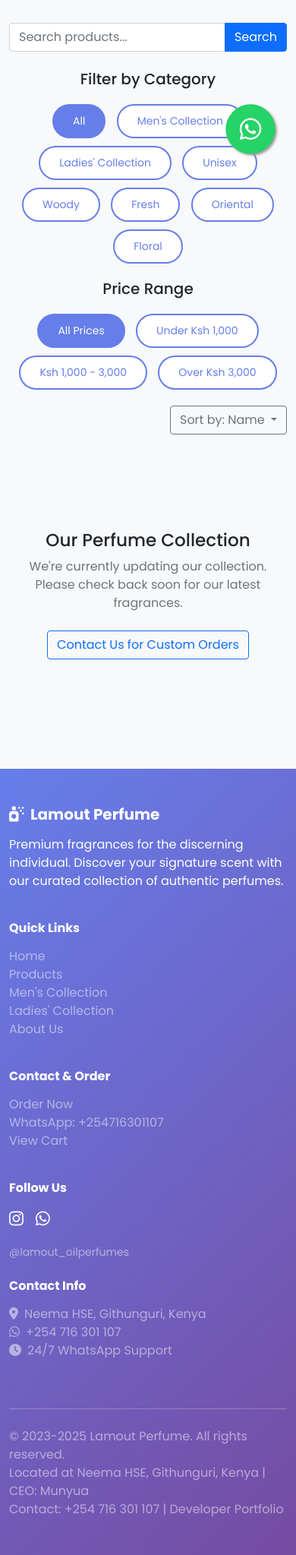
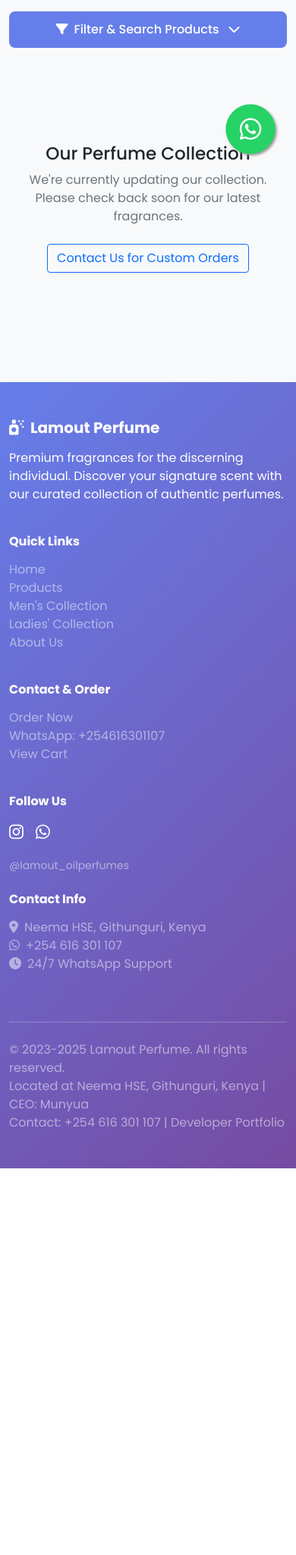
Before and after one commit to kb-diplo/Lamout-perfumes, a Django app: page /catalog/products/ in a window 390 px wide. Shown: the part 524-2571 px from the top of the page at 76% size. After the commit the page ends 2062 px from the top, so only its background shows below. Run offline with Django 3.2, Linux system fonts and the light colour scheme; data that the repository does not hold is empty; some libraries are stand-ins or nearby versions.

Commit message:
feat: Improve mobile UX and WhatsApp integration
Mobile Filter Improvements:
- Convert sticky filter to collapsible dropdown on mobile
- Add toggle button with chevron animation
- Prevent filter overlay blocking product scrolling
- Keep desktop sticky behavior intact

WhatsApp Integration:
- Add starter messages to all WhatsApp links
- Update phone number to +254616301107 consistently
- Context-specific messages for different touchpoints:
  * General inquiries from floating button
  * Order assistance from footer links
  * Customer support from contact info
  * Instagram referrals from social links

```diff
--- a/templates/base.html
+++ b/templates/base.html
@@ -169,7 +169,7 @@
     {% block content %}{% endblock %}
 
     <!-- WhatsApp Floating Button -->
-    <a href="https://wa.me/254716301107" class="whatsapp-float" target="_blank" aria-label="Contact us on WhatsApp">
+    <a href="https://wa.me/254616301107?text=Hello%20Lamout%20Perfume!%20I%27m%20interested%20in%20your%20products.%20Can%20you%20help%20me%20with%20my%20order%3F" class="whatsapp-float" target="_blank" aria-label="Contact us on WhatsApp">
         <i class="fab fa-whatsapp"></i>
     </a>
 
@@ -204,7 +204,7 @@
             <h6 class="fw-bold mb-3">Contact & Order</h6>
             <ul class="list-unstyled">
               <li><a href="{% url 'catalog:contact_form' %}" class="text-white-50 text-decoration-none">Order Now</a></li>
-              <li><a href="https://wa.me/254716301107" class="text-white-50 text-decoration-none">WhatsApp: +254716301107</a></li>
+              <li><a href="https://wa.me/254616301107?text=Hello%20Lamout%20Perfume!%20I%20need%20help%20with%20placing%20an%20order." class="text-white-50 text-decoration-none">WhatsApp: +254616301107</a></li>
               <li><a href="{% url 'catalog:view_cart' %}" class="text-white-50 text-decoration-none">View Cart</a></li>
             </ul>
           </div>
@@ -214,7 +214,7 @@
 
             <div class="d-flex gap-3 mb-3">
               <a href="https://www.instagram.com/lamout_oilperfumes?igsh=MTc2YzZxa3hka2lqcg==" target="_blank" class="text-white fs-4"><i class="fab fa-instagram"></i></a>
-              <a href="https://wa.me/254716301107" class="text-white fs-4"><i class="fab fa-whatsapp"></i></a>
+              <a href="https://wa.me/254616301107?text=Hello%20Lamout%20Perfume!%20I%20found%20you%20on%20Instagram%20and%20I%27m%20interested%20in%20your%20perfumes." class="text-white fs-4"><i class="fab fa-whatsapp"></i></a>
             </div>
             <p class="small mb-0">
               <a href="https://www.instagram.com/lamout_oilperfumes" target="_blank" class="text-white-50 text-decoration-none">
@@ -227,7 +227,7 @@
             <h6 class="fw-bold mb-3">Contact Info</h6>
             <ul class="list-unstyled">
               <li class="text-white-50"><i class="fas fa-map-marker-alt me-2"></i>Neema HSE, Githunguri, Kenya</li>
-              <li><a href="https://wa.me/254716301107" class="text-white-50 text-decoration-none"><i class="fab fa-whatsapp me-2"></i>+254 716 301 107</a></li>
+              <li><a href="https://wa.me/254616301107?text=Hello%20Lamout%20Perfume!%20I%20need%20customer%20support." class="text-white-50 text-decoration-none"><i class="fab fa-whatsapp me-2"></i>+254 616 301 107</a></li>
               <li class="text-white-50"><i class="fas fa-clock me-2"></i>24/7 WhatsApp Support</li>
             </ul>
           </div>
@@ -241,7 +241,7 @@
           </div>
           <div class="col-md-6 text-md-end">
             <p class="mb-0 text-white-50">Located at Neema HSE, Githunguri, Kenya | CEO: Munyua</p>
-            <p class="mb-0 text-white-50">Contact: <a href="https://wa.me/254716301107" class="text-white-50 text-decoration-none">+254 716 301 107</a> | <a href="https://mbugualawrence.pythonanywhere.com" target="_blank" class="text-white-50 text-decoration-none">Developer Portfolio</a></p>
+            <p class="mb-0 text-white-50">Contact: <a href="https://wa.me/254616301107?text=Hello%20Lamout%20Perfume!%20I%20need%20assistance." class="text-white-50 text-decoration-none">+254 616 301 107</a> | <a href="https://mbugualawrence.pythonanywhere.com" target="_blank" class="text-white-50 text-decoration-none">Developer Portfolio</a></p>
           </div>
         </div>
       </div>
--- a/templates/catalog/showcase.html
+++ b/templates/catalog/showcase.html
@@ -65,12 +65,47 @@
       z-index: 100;
     }
 
-    /* Fix mobile filter overlay issue */
+    /* Mobile filter dropdown */
     @media (max-width: 768px) {
       .filter-section {
         position: relative;
         top: auto;
         z-index: auto;
+        padding: 15px 0;
+      }
+
+      .mobile-filter-toggle {
+        display: block;
+        width: 100%;
+        background: #667eea;
+        color: white;
+        border: none;
+        padding: 12px 20px;
+        border-radius: 8px;
+        font-weight: 500;
+        margin-bottom: 15px;
+      }
+
+      .filter-content {
+        display: none;
+        background: white;
+        border-radius: 8px;
+        padding: 20px;
+        box-shadow: 0 4px 6px rgba(0,0,0,0.1);
+      }
+
+      .filter-content.show {
+        display: block;
+      }
+    }
+
+    @media (min-width: 769px) {
+      .mobile-filter-toggle {
+        display: none;
+      }
+
+      .filter-content {
+        display: block !important;
       }
     }
 
@@ -123,13 +158,23 @@
 <!-- Search and Filter Section -->
 <section class="filter-section">
   <div class="container">
+    <!-- Mobile Filter Toggle -->
+    <button class="mobile-filter-toggle" onclick="toggleMobileFilters()">
+      <i class="fas fa-filter me-2"></i>Filter & Search Products
+      <i class="fas fa-chevron-down ms-2" id="filterChevron"></i>
+    </button>
+
+    <!-- Filter Content -->
+    <div class="filter-content" id="filterContent">
       <!-- Search Bar -->
       <div class="row mb-4">
-      <div class="col-lg-6 mx-auto">
-        <form method="GET" action="{% url 'catalog:showcase' %}" class="search-form">
-          <div class="input-group">
-            <input type="text" name="search" class="form-control" placeholder="Search products..." value="{{ search_query }}">
-            <button class="btn btn-primary" type="submit">Search</button>
+        <div class="col-12">
+          <form method="GET" class="d-flex justify-content-center">
+            <div class="input-group" style="max-width: 400px;">
+              <input type="text" class="form-control" name="search" placeholder="Search perfumes..." value="{{ request.GET.search }}">
+              <button class="btn btn-outline-secondary" type="submit">
+                <i class="fas fa-search"></i>
+              </button>
             </div>
           </form>
         </div>
@@ -187,6 +232,7 @@
                 <li><a class="dropdown-item {% if current_filters.sort == 'price_high' %}active{% endif %}" href="?sort=price_high">Price (High to Low)</a></li>
                 <li><a class="dropdown-item {% if current_filters.sort == 'newest' %}active{% endif %}" href="?sort=newest">Newest First</a></li>
               </ul>
+            </div>
           </div>
         </div>
       </div>
@@ -590,6 +636,22 @@
     }
   }
 });
+
+// Mobile filter toggle function
+function toggleMobileFilters() {
+  const filterContent = document.getElementById('filterContent');
+  const chevron = document.getElementById('filterChevron');
+
+  if (filterContent.classList.contains('show')) {
+    filterContent.classList.remove('show');
+    chevron.classList.remove('fa-chevron-up');
+    chevron.classList.add('fa-chevron-down');
+  } else {
+    filterContent.classList.add('show');
+    chevron.classList.remove('fa-chevron-down');
+    chevron.classList.add('fa-chevron-up');
+  }
+}
 </script>
 
 {% endblock %}
```
Lines whose indentation alone changed are shown as unchanged.
